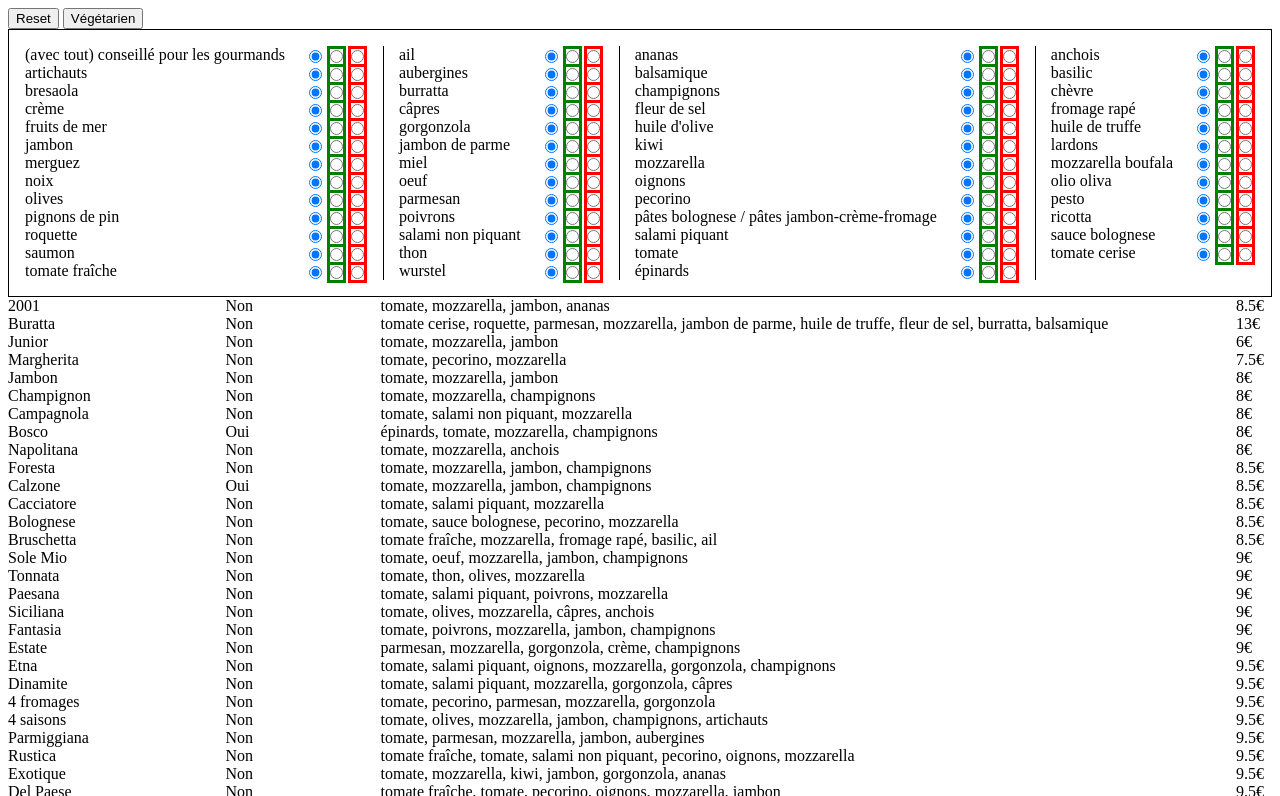
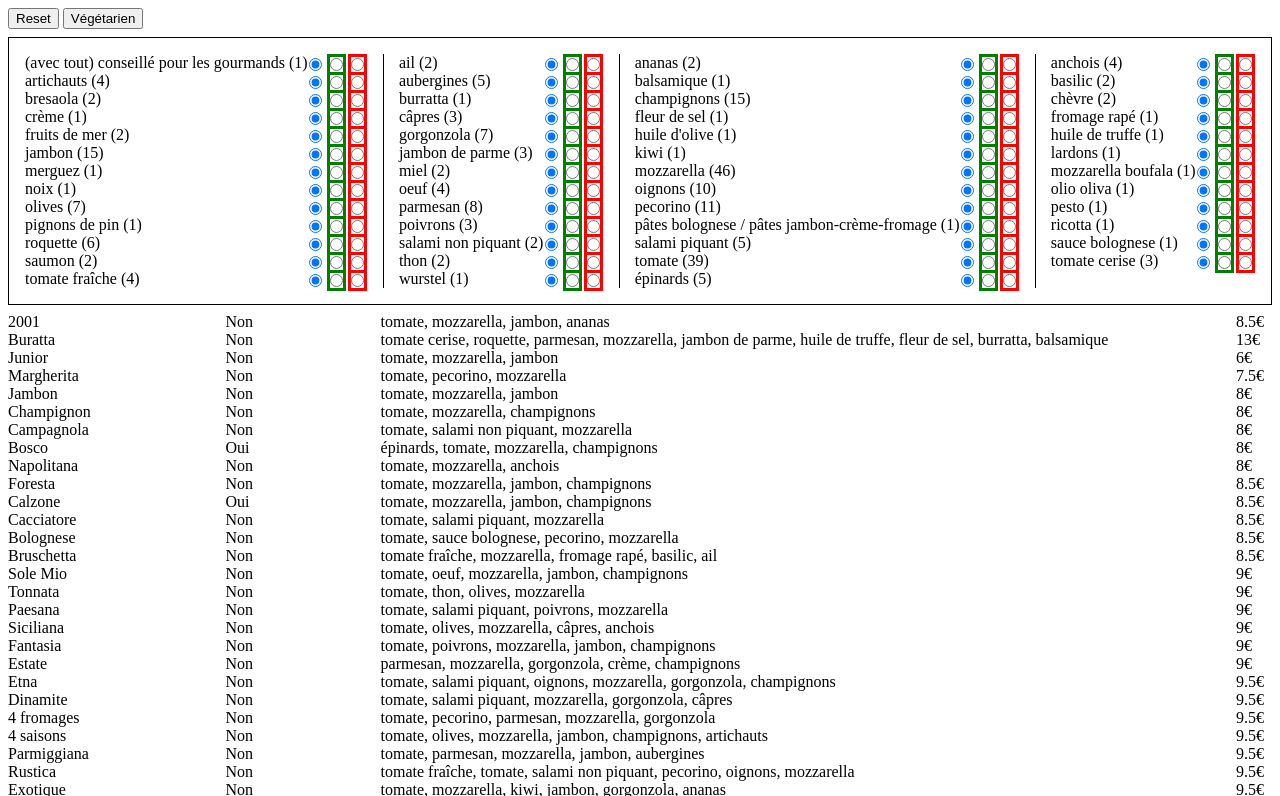
Before and after one commit to sdegueldre/Azzura, a plain HTML site: page index.html in a window 1280 px wide. Shown: the top 796 px of the page. Drawn offline with Linux system fonts and the light colour scheme.

Commit message:
[IMP] add number of pizzas per ingredient and vertical padding on ingr.

```diff
--- a/index.js
+++ b/index.js
@@ -31,7 +31,8 @@ const ingredients = [...new Set(pizzas.flatMap(({ingredients}) => ingredients))]
 const ingredientsEl = document.querySelector('.ingredients');
 ingredients.forEach(ingredient => {
     const el = document.createElement('div');
-    el.textContent = ingredient;
+    const numPizzas = pizzas.filter(pizza => pizza.ingredients.some(ing => ingredient === ing)).length;
+    el.textContent = `${ingredient} (${numPizzas})`;
     el.append(...['ignore', 'include', 'exclude'].map((val, i) => createRadio(ingredient, val, i === 0)));
     ingredientsEl.appendChild(el);
 });
--- a/style.css
+++ b/style.css
@@ -18,6 +18,8 @@
     padding-top: 1em;
     padding-bottom: 1em;
     border: 1px solid black;
+    margin-top: .5em;
+    margin-bottom: .5em;
 }
 
 .ingredients div {
```
